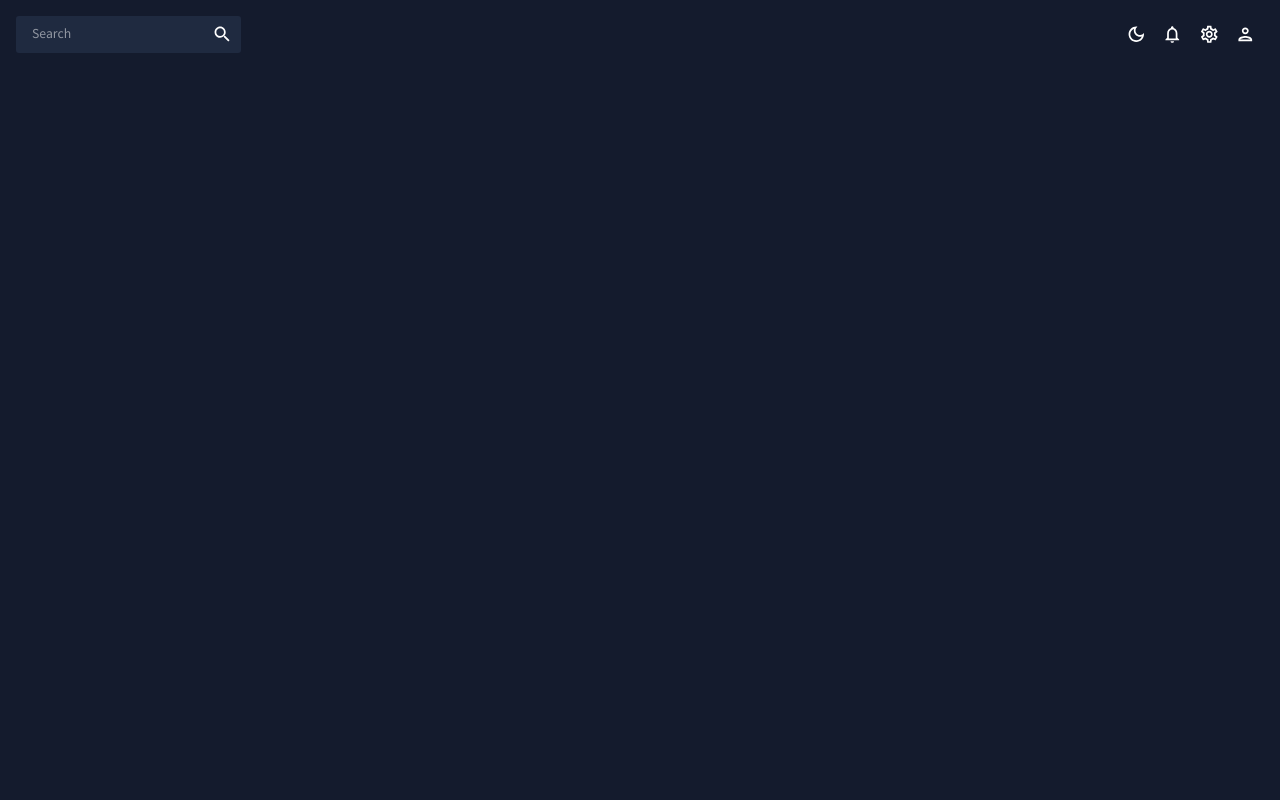
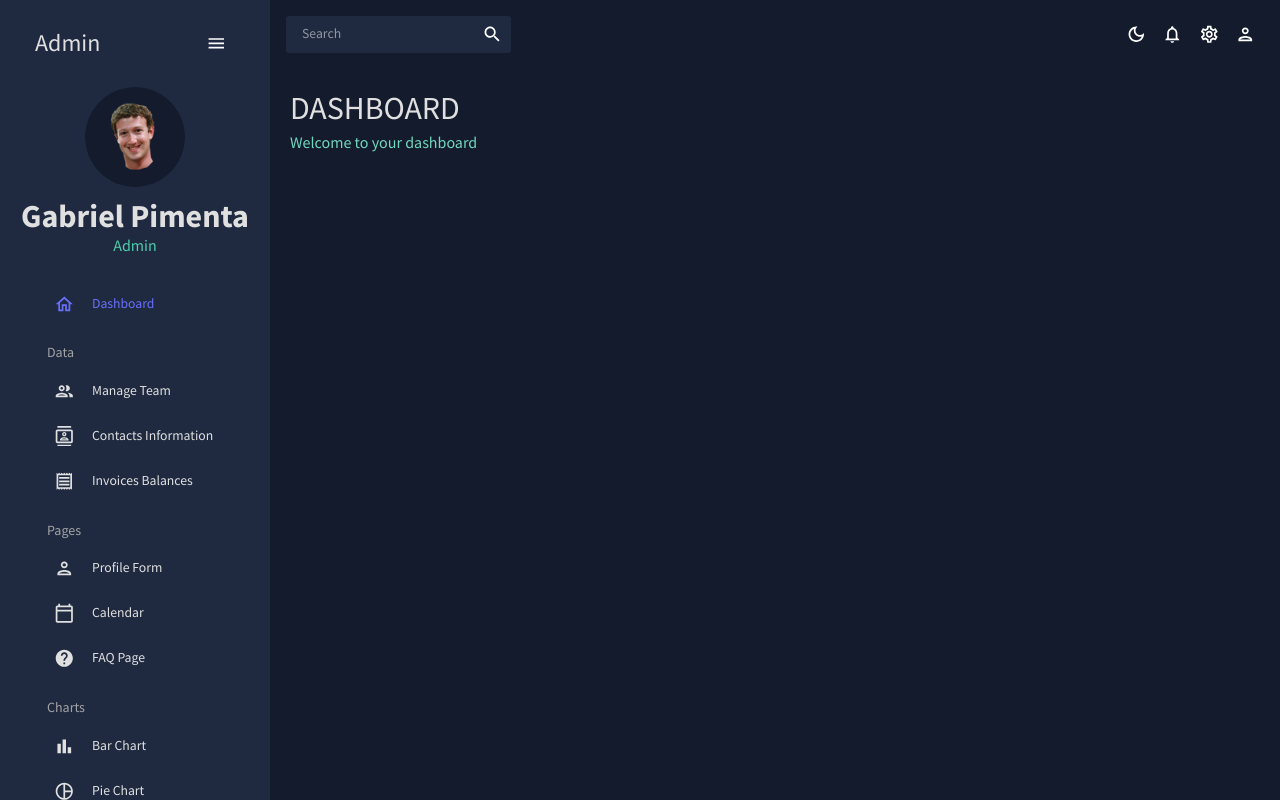
Before and after one commit to Gabrpimenta/admin-dashboard-mui, a React (Create React App) app: page / in a window 1280 px wide. Built offline with nearby package versions, Linux system fonts and the light colour scheme.

Commit message:
✨ Sidebar and Header done

```diff
--- a/src/App.js
+++ b/src/App.js
@@ -1,6 +1,19 @@
 import { ColorModeContext, useMode } from './theme';
 import { CssBaseline, ThemeProvider } from '@mui/material';
+import { Routes, Route } from 'react-router-dom';
 import Topbar from './scenes/global/Topbar';
+import Sidebar from './scenes/global/Sidebar';
+import Dashboard from './scenes/dashboard';
+// import Team from './scenes/team';
+// import Invoices from './scenes/invoices';
+// import Contacts from './scenes/contacts';
+// import Bar from './scenes/bar';
+// import Form from './scenes/form';
+// import Line from './scenes/line';
+// import Pie from './scenes/pie';
+// import FAQ from './scenes/faq';
+// import Geography from './scenes/geography';
+// import Calendar from './scenes/calendar';
 
 function App() {
   const [theme, colorMode] = useMode();
@@ -9,8 +22,22 @@
       <ThemeProvider theme={theme}>
         <CssBaseline />
         <div className='app'>
+          <Sidebar />
           <main className='content'>
             <Topbar />
+            <Routes>
+              <Route path='/' element={<Dashboard />} />
+              {/* <Route path='/team' element={<Team />} />
+              <Route path='/invoices' element={<Invoices />} />
+              <Route path='/contacts' element={<Contacts />} />
+              <Route path='/bar' element={<Bar />} />
+              <Route path='/form' element={<Form />} />
+              <Route path='/line' element={<Line />} />
+              <Route path='/pie' element={<Pie />} />
+              <Route path='/faq' element={<FAQ />} />
+              <Route path='/geography' element={<Geography />} />
+              <Route path='/calendar' element={<Calendar />} /> */}
+            </Routes>
           </main>
         </div>
       </ThemeProvider>
--- /dev/null
+++ b/src/components/Header.jsx
@@ -0,0 +1,24 @@
+import { Typography, Box, useTheme } from '@mui/material';
+import { tokens } from '../theme';
+
+const Header = ({ title, subtitle }) => {
+  const theme = useTheme();
+  const colors = tokens(theme.palette.mode);
+  return (
+    <Box mb='30px'>
+      <Typography
+        variant='h2'
+        color={colors.grey[100]}
+        font-weight='bold'
+        sx={{ mb: '5px' }}
+      >
+        {title}
+      </Typography>
+      <Typography variant='h5' color={colors.greenAccent[400]}>
+        {subtitle}
+      </Typography>
+    </Box>
+  );
+};
+
+export default Header;
--- a/src/scenes/dashboard/index.jsx
+++ b/src/scenes/dashboard/index.jsx
@@ -1,5 +1,14 @@
+import { Box } from '@mui/material';
+import Header from '../../components/Header';
+
 const Dashboard = () => {
-  return <div>Dashboard</div>;
+  return (
+    <Box m='20px'>
+      <Box display='flex' justifyContent='space-between' alignItems='center'>
+        <Header title='DASHBOARD' subtitle='Welcome to your dashboard' />
+      </Box>
+    </Box>
+  );
 };
 
 export default Dashboard;
--- a/src/scenes/global/Sidebar.jsx
+++ b/src/scenes/global/Sidebar.jsx
@@ -1,5 +1,216 @@
+import { useState } from 'react';
+import { ProSidebar, Menu, MenuItem } from 'react-pro-sidebar';
+import 'react-pro-sidebar/dist/css/styles.css';
+import { Box, IconButton, Typography, useTheme } from '@mui/material';
+import { Link } from 'react-router-dom';
+import { tokens } from '../../theme';
+import HomeOutlinedIcon from '@mui/icons-material/HomeOutlined';
+import PeopleOutlinedIcon from '@mui/icons-material/PeopleOutlined';
+import ContactsOutlinedIcon from '@mui/icons-material/ContactsOutlined';
+import ReceiptOutlinedIcon from '@mui/icons-material/ReceiptOutlined';
+import CalendarTodayOutlinedIcon from '@mui/icons-material/CalendarTodayOutlined';
+import PersonOutlinedIcon from '@mui/icons-material/PersonOutlined';
+import HelpOutlinedIcon from '@mui/icons-material/HelpOutlined';
+import BarChartOutlinedIcon from '@mui/icons-material/BarChartOutlined';
+import PieChartOutlineOutlinedIcon from '@mui/icons-material/PieChartOutlineOutlined';
+import TimelineOutlinedIcon from '@mui/icons-material/TimelineOutlined';
+import MenuOutlinedIcon from '@mui/icons-material/MenuOutlined';
+import MapOutlinedIcon from '@mui/icons-material/MapOutlined';
+
+const Item = ({ title, to, icon, selected, setSelected }) => {
+  const theme = useTheme();
+  const colors = tokens(theme.palette.mode);
+  return (
+    <MenuItem
+      active={selected === title}
+      style={{ color: colors.grey[100] }}
+      onClick={() => setSelected(title)}
+      icon={icon}
+    >
+      <Typography>{title}</Typography>
+      <Link to={to} />
+    </MenuItem>
+  );
+};
+
 const Sidebar = () => {
-  return <div>Sidebar</div>;
+  const theme = useTheme();
+  const colors = tokens(theme.palette.mode);
+  const [isCollapsed, setIsCollapsed] = useState(false);
+  const [selected, setSelected] = useState('Dashboard');
+  return (
+    <Box
+      sx={{
+        '& .pro-sidebar-inner': {
+          backgroundColor: `${colors.primary[400]} !important`,
+        },
+        '& .pro-icon-wrapper': {
+          backgroundColor: 'transparent !important',
+        },
+        '& .pro-inner-item': {
+          padding: '5px 35px 5px 20px !important',
+        },
+        '& .pro-inner-item:hover': {
+          color: '#868dfb !important',
+        },
+        '& .pro-menu-item.active': {
+          color: '#6870fa !important',
+        },
+      }}
+    >
+      <ProSidebar collapsed={isCollapsed}>
+        <Menu iconShape='square'>
+          <MenuItem
+            onClick={() => setIsCollapsed(!isCollapsed)}
+            icon={isCollapsed ? <MenuOutlinedIcon /> : undefined}
+            style={{ margin: '10px 0 20px 0', color: colors.grey[100] }}
+          >
+            {!isCollapsed && (
+              <Box
+                display='flex'
+                justifyContent='space-between'
+                alignItems='center'
+                ml='15px'
+              >
+                <Typography variant='h3' color={colors.grey[100]}>
+                  Admin
+                </Typography>
+                <IconButton onClick={() => setIsCollapsed(!isCollapsed)}>
+                  <MenuOutlinedIcon />
+                </IconButton>
+              </Box>
+            )}
+          </MenuItem>
+          {!isCollapsed && (
+            <Box mb='25px'>
+              <Box display='flex' justifyContent='center' alignItems='center'>
+                <img
+                  src={`../../assets/user.png`}
+                  alt='profile-user'
+                  width='100px'
+                  height='100px'
+                  style={{ cursor: 'pointer', borderRadius: '50%' }}
+                />
+              </Box>
+              <Box textAlign='center'>
+                <Typography
+                  variant='h2'
+                  color={colors.grey[100]}
+                  fontWeight='bold'
+                  sx={{ m: '10px 0 0 0' }}
+                >
+                  Gabriel Pimenta
+                </Typography>
+                <Typography variant='h5' color={colors.greenAccent[500]}>
+                  Admin
+                </Typography>
+              </Box>
+            </Box>
+          )}
+          <Box paddingLeft={isCollapsed ? undefined : '10%'}>
+            <Item
+              title='Dashboard'
+              to='/'
+              icon={<HomeOutlinedIcon />}
+              selected={selected}
+              setSelected={setSelected}
+            />
+            <Typography
+              variant='h6'
+              color={colors.grey[300]}
+              sx={{ m: '15px 0 5px 20px' }}
+            >
+              Data
+            </Typography>
+            <Item
+              title='Manage Team'
+              to='/team'
+              icon={<PeopleOutlinedIcon />}
+              selected={selected}
+              setSelected={setSelected}
+            />
+            <Item
+              title='Contacts Information'
+              to='/contacts'
+              icon={<ContactsOutlinedIcon />}
+              selected={selected}
+              setSelected={setSelected}
+            />
+            <Item
+              title='Invoices Balances'
+              to='/invoices'
+              icon={<ReceiptOutlinedIcon />}
+              selected={selected}
+              setSelected={setSelected}
+            />
+            <Typography
+              variant='h6'
+              color={colors.grey[300]}
+              sx={{ m: '15px 0 5px 20px' }}
+            >
+              Pages
+            </Typography>
+            <Item
+              title='Profile Form'
+              to='/profile'
+              icon={<PersonOutlinedIcon />}
+              selected={selected}
+              setSelected={setSelected}
+            />
+            <Item
+              title='Calendar'
+              to='/calendar'
+              icon={<CalendarTodayOutlinedIcon />}
+              selected={selected}
+              setSelected={setSelected}
+            />
+            <Item
+              title='FAQ Page'
+              to='/faq'
+              icon={<HelpOutlinedIcon />}
+              selected={selected}
+              setSelected={setSelected}
+            />
+            <Typography
+              variant='h6'
+              color={colors.grey[300]}
+              sx={{ m: '15px 0 5px 20px' }}
+            >
+              Charts
+            </Typography>
+            <Item
+              title='Bar Chart'
+              to='/bar'
+              icon={<BarChartOutlinedIcon />}
+              selected={selected}
+              setSelected={setSelected}
+            />
+            <Item
+              title='Pie Chart'
+              to='/pie'
+              icon={<PieChartOutlineOutlinedIcon />}
+              selected={selected}
+              setSelected={setSelected}
+            />
+            <Item
+              title='Line Chart'
+              to='/line'
+              icon={<TimelineOutlinedIcon />}
+              selected={selected}
+              setSelected={setSelected}
+            />
+            <Item
+              title='Geography Chart'
+              to='/geography'
+              icon={<MapOutlinedIcon />}
+              selected={selected}
+              setSelected={setSelected}
+            />
+          </Box>
+        </Menu>
+      </ProSidebar>
+    </Box>
+  );
 };
 
 export default Sidebar;
```
Also changed, not shown: public/assets/user.png (added).
